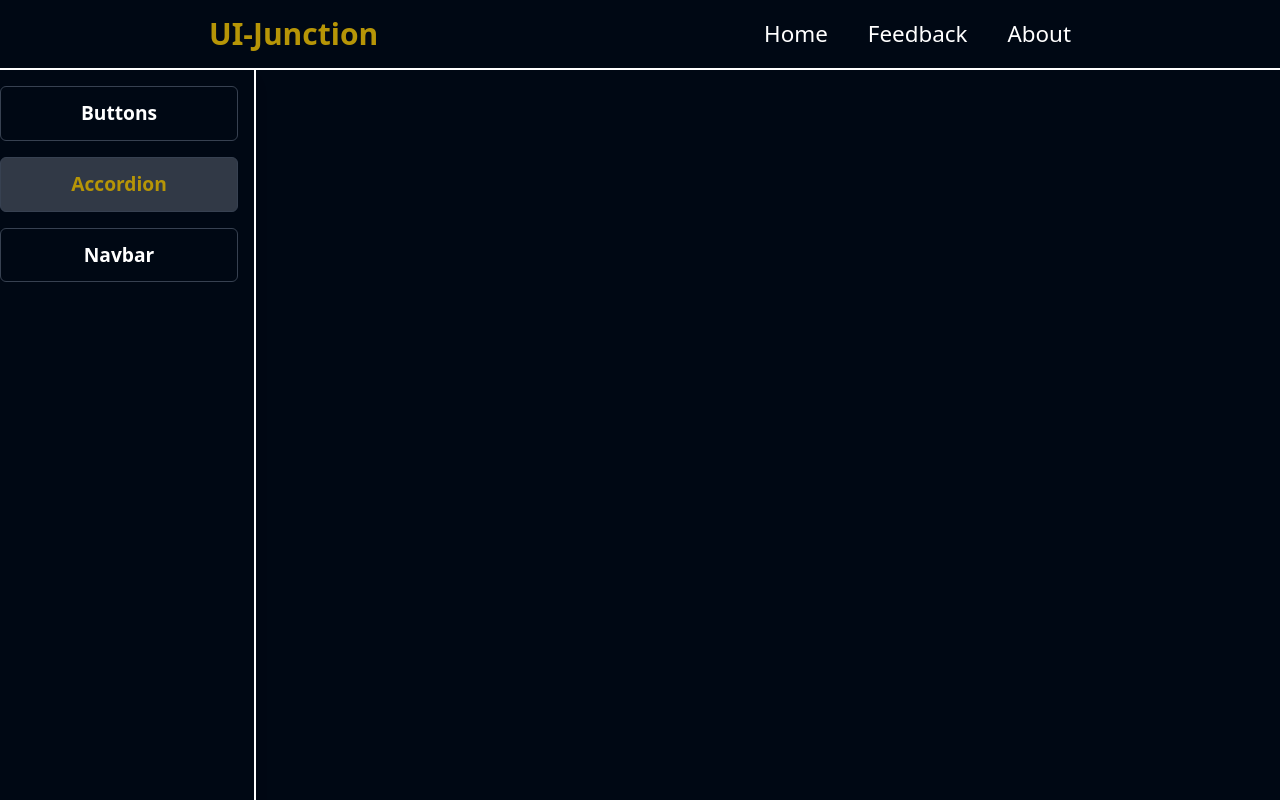
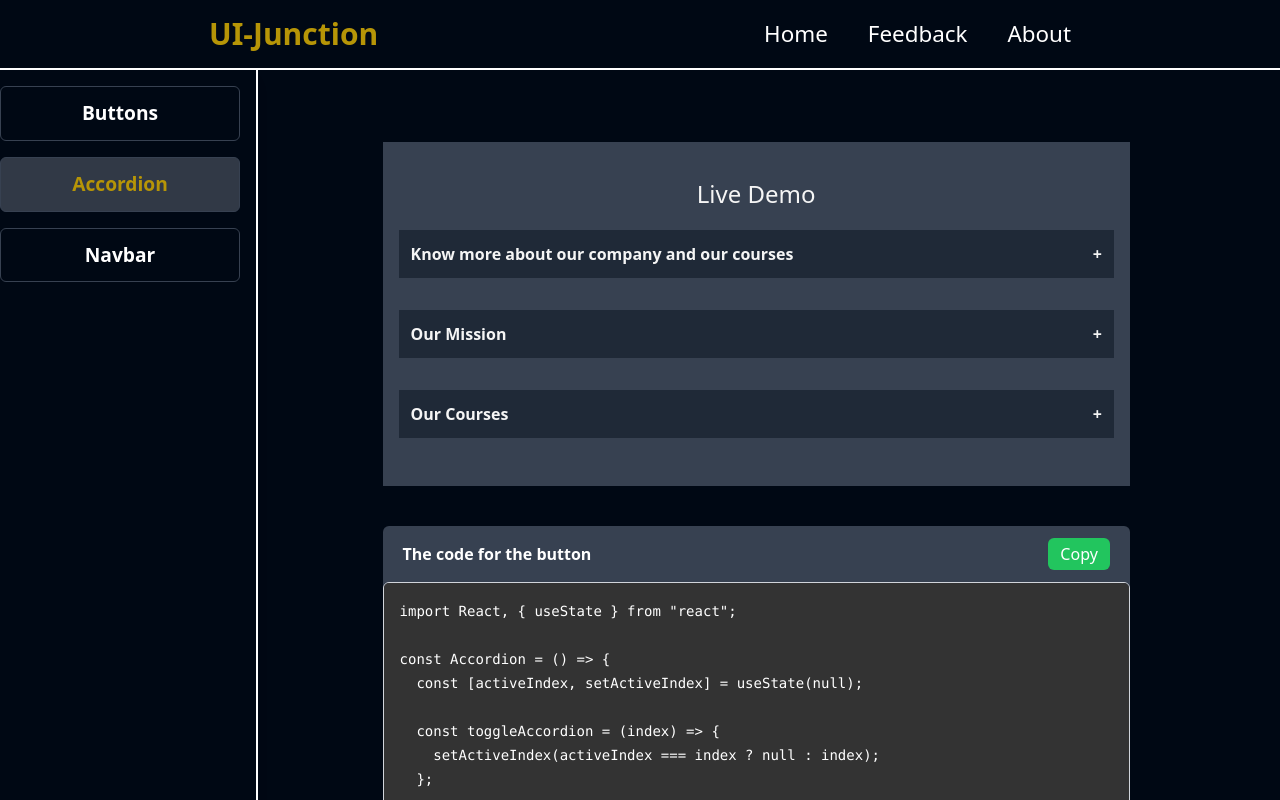
Before and after one commit to Pavan-2929/UI-Junction, a React (Vite) app in the folder client/: page /accordion in a window 1280 px wide. Shown: the top 800 px of the page. Built offline with nearby package versions, Linux system fonts and the light colour scheme.

Commit message:
Added Accordion Section

```diff
--- a/client/src/App.jsx
+++ b/client/src/App.jsx
@@ -1,11 +1,10 @@
-
 import { BrowserRouter, Route, Routes } from "react-router-dom";
 import Header from "./components/Header/Header";
 import Sidebar from "./components/Sidebar/Sidebar";
 import Button from "./components/Buttons/Button";
+import Accordion from "./components/Accordion/Accordion";
 
 function App() {
-
   return (
     <>
       <BrowserRouter>
@@ -15,6 +14,7 @@ function App() {
           <div className="flex-1">
             <Routes>
               <Route path="/button" element={<Button />} />
+              <Route path="/accordion" element={<Accordion />} />
             </Routes>
           </div>
         </div>
--- /dev/null
+++ b/client/src/components/Accordion/Accordion.jsx
@@ -0,0 +1,134 @@
+import React, { useState } from "react";
+
+const Accordion = () => {
+  const [activeIndex, setActiveIndex] = useState(null);
+  const [coppyMessage, setCopyMessage] = useState(false);
+
+  const toggleAccordion = (index) => {
+    setActiveIndex(activeIndex === index ? null : index);
+  };
+
+  const accordionItems = [
+    {
+      title: "Know more about our company and our courses",
+      content:
+        "Welcome to our company's about page. Learn more about who we are and the courses we offer.",
+    },
+    {
+      title: "Our Mission",
+      content:
+        "At our company, we are dedicated to providing high-quality education and helping individuals achieve their learning goals. Our mission is to empower students with the knowledge and skills they need to succeed in their careers.",
+    },
+    {
+      title: "Our Courses",
+      content:
+        "Explore our diverse range of courses designed to meet the needs of students at various skill levels. Whether you are a beginner looking to start a new journey or an experienced professional seeking to enhance your skills, we have courses tailored for you.",
+    },
+  ];
+
+  const coppySnippet = `import React, { useState } from "react";
+
+const Accordion = () => {
+  const [activeIndex, setActiveIndex] = useState(null);
+
+  const toggleAccordion = (index) => {
+    setActiveIndex(activeIndex === index ? null : index);
+  };
+
+  const accordionItems = [
+    {
+      title: "Know more about our company and our courses",
+      content:
+        "Welcome to our company's about page. Learn more about who we are and the courses we offer.",
+    },
+    {
+      title: "Our Mission",
+      content:
+        "At our company, we are dedicated to providing high-quality education and helping individuals achieve their learning goals. Our mission is to empower students with the knowledge and skills they need to succeed in their careers.",
+    },
+    {
+      title: "Our Courses",
+      content:
+        "Explore our diverse range of courses designed to meet the needs of students at various skill levels. Whether you are a beginner looking to start a new journey or an experienced professional seeking to enhance your skills, we have courses tailored for you.",
+    },
+  ];
+
+  return (
+    <div className="w-3/4 bg-gray-700 mx-auto mt-8 p-4">
+      <h1 className="text-2xl p-5 text-center">Live Demo</h1>
+      {accordionItems.map((item, index) => (
+        <div key={index} className="mb-8">
+          <div
+            className="bg-gray-800 flex justify-between p-3 font-bold cursor-pointer"
+            onClick={() => toggleAccordion(index)}
+          >
+            <h1>{item.title}</h1>
+            <button>{activeIndex === index ? "-" : "+"}</button>
+          </div>
+          {activeIndex === index && (
+            <div className="p-3 bg-slate-600">
+              <h2>{item.content}</h2>
+            </div>
+          )}
+        </div>
+      ))}
+    </div>
+  );
+};
+
+export default Accordion;`;
+
+  const handleCopyClick = () => {
+    navigator.clipboard.writeText(coppySnippet);
+    setCopyMessage(true);
+    setTimeout(() => {
+      setCopyMessage(false);
+    }, 3000);
+  };
+
+  return (
+    <div className="w-[78vw] border-l-2 border-white min-h-screen pt-10">
+      <div className="w-3/4 bg-gray-700 mx-auto mt-8 p-4">
+        <h1 className="text-2xl p-5 text-center">Live Demo</h1>
+        {accordionItems.map((item, index) => (
+          <div key={index} className="mb-8">
+            <div
+              className="bg-gray-800 flex justify-between p-3 font-bold cursor-pointer"
+              onClick={() => toggleAccordion(index)}
+            >
+              <h1>{item.title}</h1>
+              <button>{activeIndex === index ? "-" : "+"}</button>
+            </div>
+            {activeIndex === index && (
+              <div className="p-3 bg-slate-500">
+                <h2>{item.content}</h2>
+              </div>
+            )}
+          </div>
+        ))}
+      </div>
+      <div className="w-3/4 mx-auto mt-10">
+        <div className="bg-gray-700 rounded-md mt-5">
+          <div className="flex justify-between items-center py-3 px-5">
+            <h2 className="text-white font-bold">The code for the button</h2>
+            <button
+              className={`text-white ${
+                true ? "bg-green-500" : "bg-yellow-600"
+              } px-3 py-1 rounded-md`}
+              onClick={handleCopyClick}
+            >
+              {coppyMessage ? "Copied" : "Copy"}
+            </button>
+          </div>
+          <div className="bg-[#333] border border-gray-300 rounded-md p-4 overflow-auto text-white sm ">
+            <pre>
+              <code className="text-sm w-[80%]">{coppySnippet}</code>
+            </pre>
+          </div>
+        </div>
+      </div>
+    </div>
+  );
+};
+
+export default Accordion;
--- a/client/src/components/Buttons/Button.jsx
+++ b/client/src/components/Buttons/Button.jsx
@@ -25,7 +25,7 @@ const Button = () => {
     }, 3000);
   };
   return (
-    <div className="flex mt-10 mx-auto flex-col">
+    <div className="flex mx-auto flex-col border-l-2 border-white min-h-screen pt-10">
       <div className="flex flex-col gap-5 border-b-2 border-white w-full pb-10">
         <div className="mx-auto flex items-center">
           <input
@@ -80,7 +80,7 @@ const Button = () => {
               </button>
             </div>
           </div>
-          <div className="bg-gray-800 rounded-md mt-5">
+          <div className="bg-gray-700 rounded-md mt-5">
             <div className="flex justify-between items-center py-3 px-5">
               <h2 className="text-white font-bold">The code for the button</h2>
               <button
@@ -97,7 +97,7 @@ const Button = () => {
                 <code className="text-sm">
                   {`<button class="px-4 py-2 rounded-md bg-${color} text-white hover:bg-yellow-700 transition duration-300 hover:opacity-75">
   Pick a Color
-  </button>`}
+</button>`}
                 </code>
               </pre>
             </div>
--- a/client/src/components/Sidebar/Sidebar.jsx
+++ b/client/src/components/Sidebar/Sidebar.jsx
@@ -3,7 +3,7 @@ import { NavLink } from "react-router-dom";
 
 const Sidebar = () => {
   return (
-    <div className="w-[20vw] shadow-lg border-r-2 border-white min-h-screen pt-4 pr-4">
+    <div className="w-[20vw] shadow-lg  h-screen pt-4 pr-4">
       <div className="text-[1.2rem] font-semibold text-center">
         <div className="mb-4 bg-effect">
           <NavLink
```
